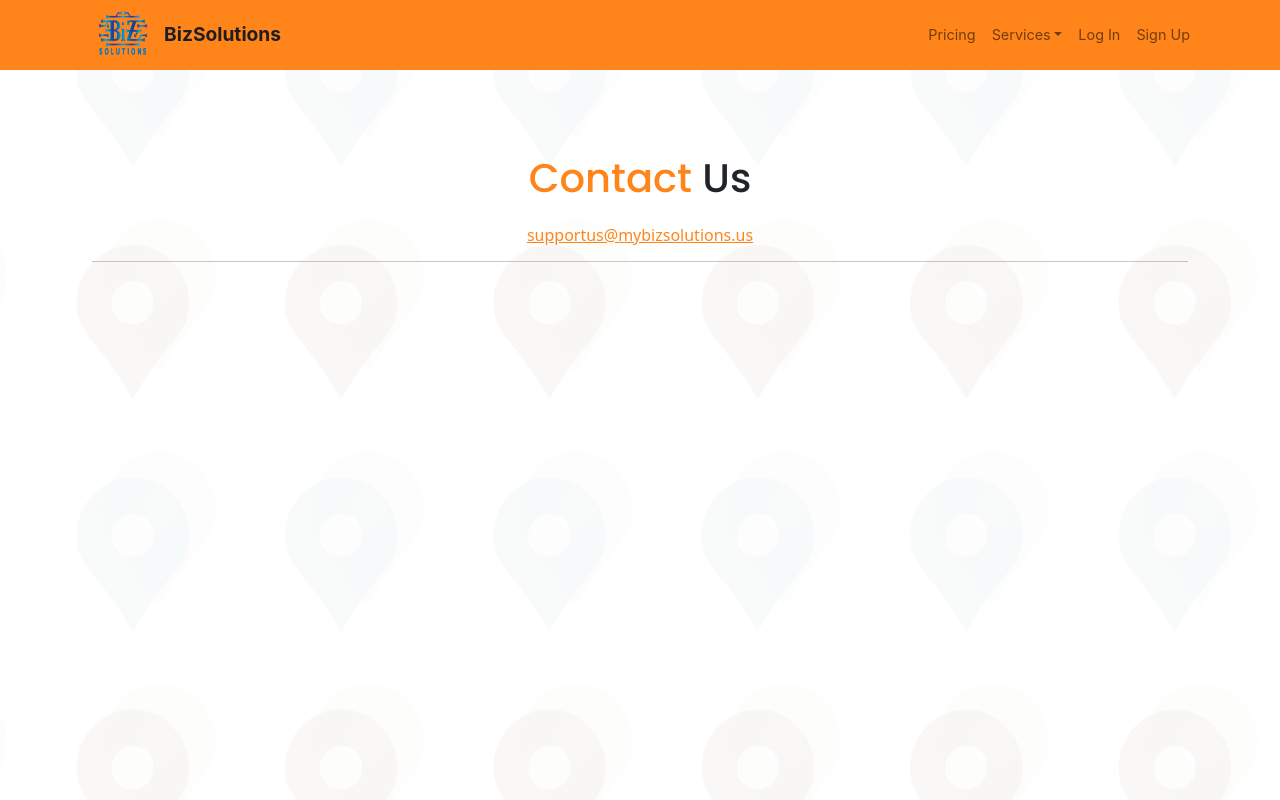
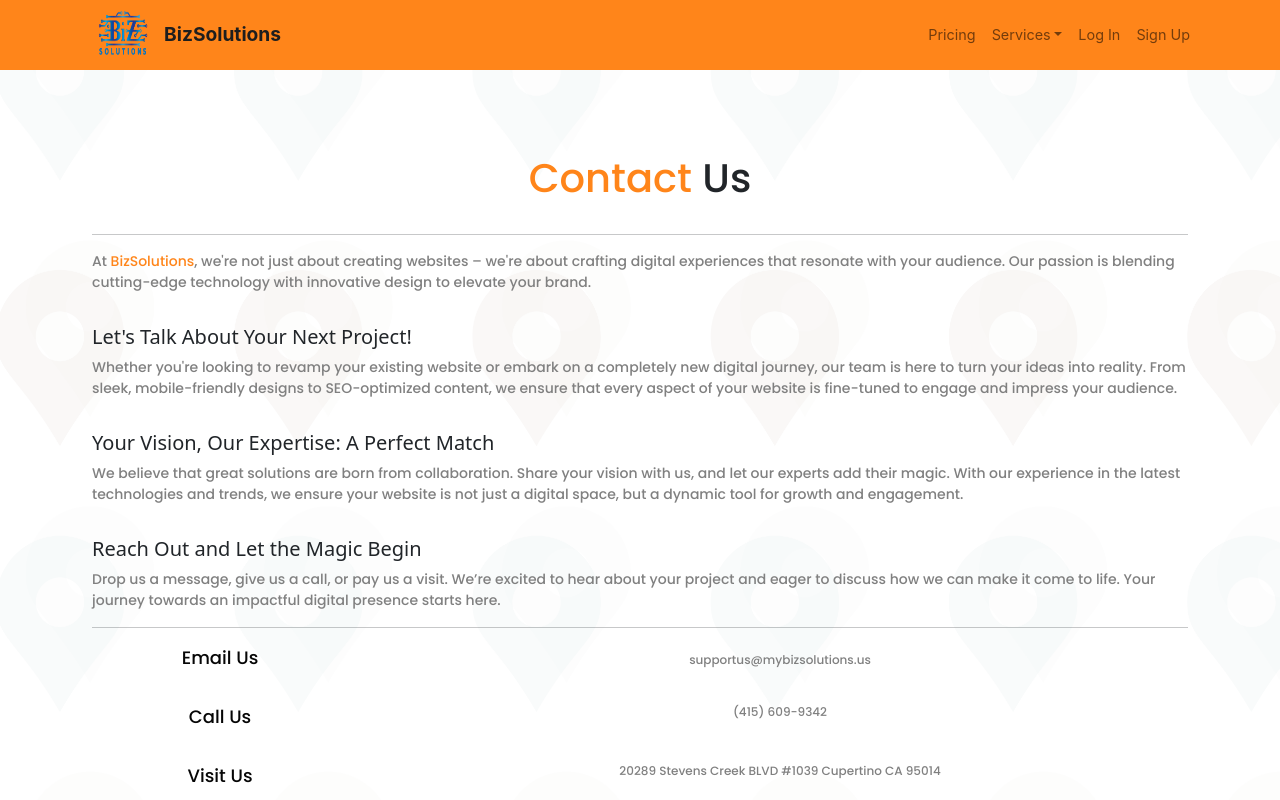
Before and after one commit to biz-admin-carlo/Bizsolutions, a React (Create React App) app: page /contact-us in a window 1280 px wide. Shown: the top 800 px of the page. Built offline with nearby package versions, Linux system fonts and the light colour scheme; no server answers; a web font is replaced by a local one.

Commit message:
updated Contact Us

```diff
--- /dev/null
+++ b/src/assets/styles/PageContact.css
@@ -0,0 +1,20 @@
+/* General styles for larger screens */
+.text-intro-landing, .text-services {
+    text-align: left;
+}
+
+/* Responsive styles for smaller screens */
+@media screen and (max-width: 768px) {
+    .text-intro-landing, .text-services {
+        font-size: 14px;
+    }
+}
+
+/* Additional responsive adjustments as needed */
+
+.text-services-email {
+    font-size: 12px;
+    color: grey;
+    text-decoration: none;
+    text-align: center;
+}
--- a/src/components/Trial15.js
+++ b/src/components/Trial15.js
@@ -53,7 +53,7 @@ export default function Trial15() {
         <Card className='card-shadow'>
             <Card.Body className='ms-3'>
                 <Card.Title>15-Day Trial</Card.Title>
-                <h3 className='card-text-amount'>$6.99</h3>
+                <h3 className='card-text-amount'>$5.99</h3>
                 <Card.Subtitle className="mb-2 text-muted">Boost Business with Key Features</Card.Subtitle>
                 <Button variant="warning" className='my-3 full-width-button'>Get Started</Button>
 
--- a/src/pages/ContactUs.js
+++ b/src/pages/ContactUs.js
@@ -3,7 +3,7 @@ import { Container } from 'react-bootstrap';
 import { Helmet } from 'react-helmet';
 import AppFooter from '../components/AppFooter';
 
-import '../assets/styles/PageWebDevelopment.css';
+import '../assets/styles/PageContact.css';
 
 const ContactUs = () => {
 
@@ -22,13 +22,64 @@ const ContactUs = () => {
                             <div className='text-center'>
                                 <h1 className='py-3'>Contact<span className='text-dark'> Us</span></h1>
 
-                                <h6>
-                                    <a href="mailto:supportus@mybizsolutions.us?subject=Contact%20Support&body=Hi%20there,%20I%20need%20help%20with...">
-                                        <span className='biz-color email-text'>supportus@mybizsolutions.us</span>
-                                    </a>
-                                </h6>
+                                <hr />
+
+                                <p className='text-intro-landing'>At <span className='biz-color'>BizSolutions</span>, we're not just about creating websites – we're about crafting digital experiences that resonate with your audience. Our passion is blending cutting-edge technology with innovative design to elevate your brand.</p>
+
+                                <h5 className='text-start pt-3'>Let's Talk About Your Next Project!</h5>
+
+                                <p className='text-intro-landing'>Whether you're looking to revamp your existing website or embark on a completely new digital journey, our team is here to turn your ideas into reality. From sleek, mobile-friendly designs to SEO-optimized content, we ensure that every aspect of your website is fine-tuned to engage and impress your audience.</p>
+
+                                <h5 className='text-start pt-3'>Your Vision, Our Expertise: A Perfect Match</h5>
+
+                                <p className='text-intro-landing'>We believe that great solutions are born from collaboration. Share your vision with us, and let our experts add their magic. With our experience in the latest technologies and trends, we ensure your website is not just a digital space, but a dynamic tool for growth and engagement.</p>
+
+                                <h5 className='text-start pt-3'>Reach Out and Let the Magic Begin</h5>
+
+                                <p className='text-intro-landing'>Drop us a message, give us a call, or pay us a visit. We’re excited to hear about your project and eager to discuss how we can make it come to life. Your journey towards an impactful digital presence starts here.</p>
 
                                 <hr />
+
+                                <div className='contact-info'>
+
+                                    <div className="row mb-3">
+                                        <div className="col-sm-3">
+                                            <p className="font-weight-bold">Email Us</p>
+                                        </div>
+                                        <div className="col-sm-9">
+                                            <p className='text-align-start'>
+                                                <a className='text-services-email' href="mailto:supportus@mybizsolutions.us?subject=Contact%20Support&body=Hi%20there,%20I%20need%20help%20with...">
+                                                    supportus@mybizsolutions.us
+                                                </a>
+                                            </p>
+                                        </div>
+                                    </div>
+
+                                    <div className="row mb-3">
+                                        <div className="col-sm-3">
+                                            <p className="font-weight-bold">Call Us</p>
+                                        </div>
+                                        <div className="col-sm-9">
+                                            <p className='text-services-email'>(415) 609-9342</p>
+                                        </div>
+                                    </div>
+
+                                    <div className="row mb-3">
+                                        <div className="col-sm-3">
+                                            <p className="font-weight-bold">Visit Us</p>
+                                        </div>
+                                        <div className="col-sm-9">
+                                            <p className='text-services-email'>20289 Stevens Creek BLVD #1039 Cupertino CA 95014</p>
+                                        </div>
+                                    </div>
+
+                                </div>
+
+                                <hr />
+
+                                <blockquote className="blockquote text-center pt-lg-5">
+                                    <p className="mb-0 text-secondary">"In <span className='biz-color'>BizSolutions</span>, we’re more than just a web development company; we’re your partners in digital success."</p>
+                                </blockquote>
 
                             </div>
                         </div>
```
